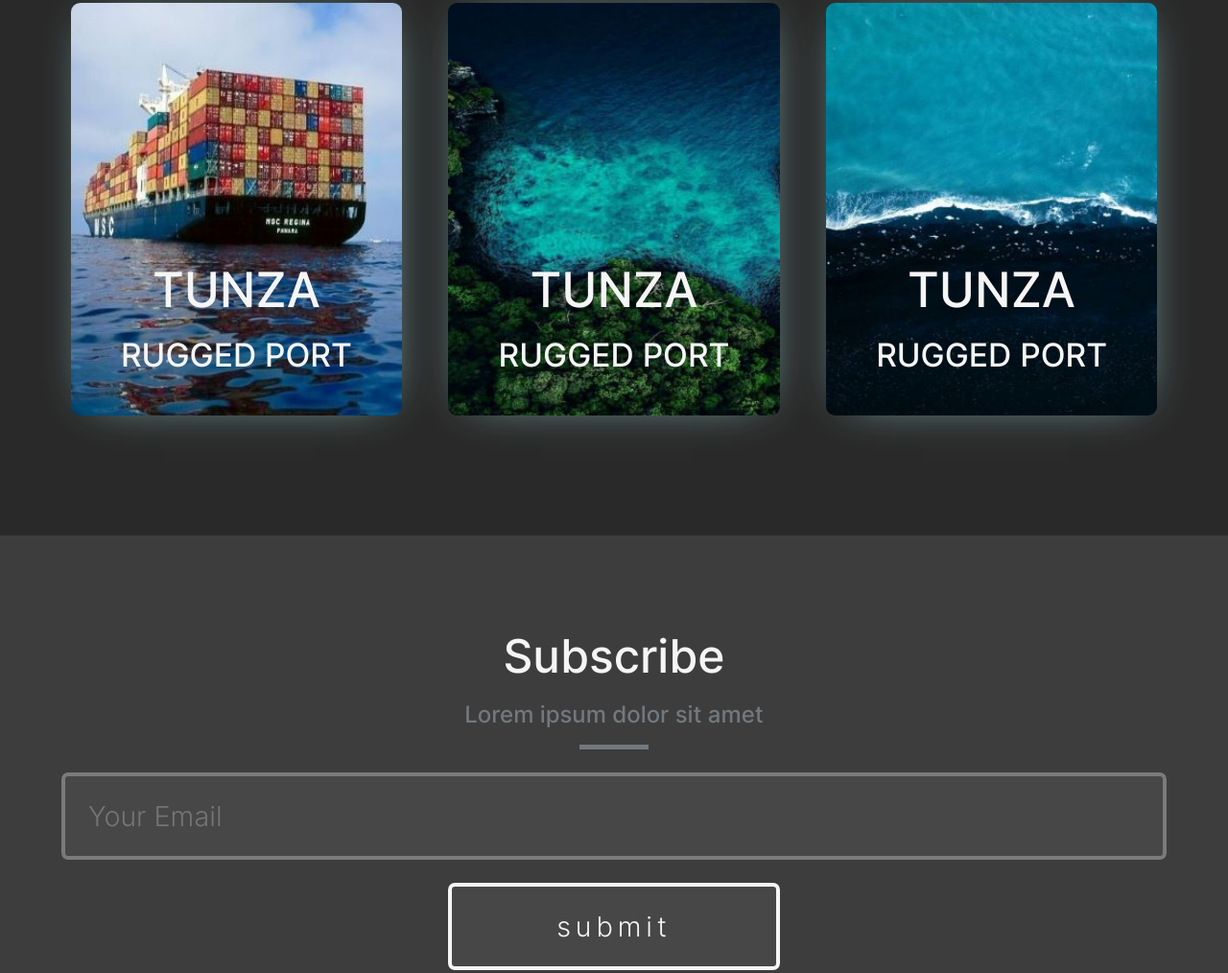
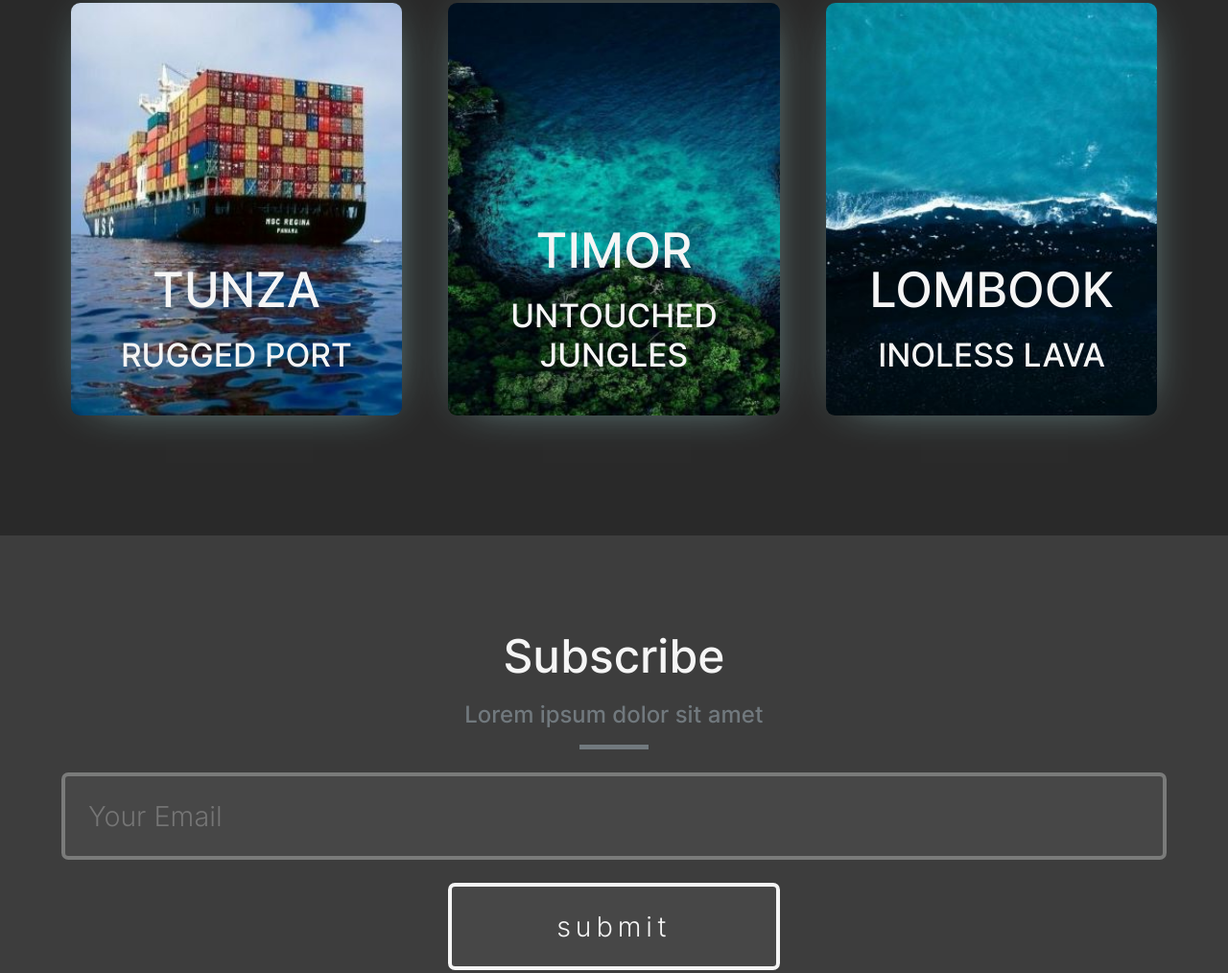
Before and after one commit to kimiadeveloper/TravellingTours, a plain HTML site: page index.html in a window 1280 px wide. Shown: the part 783-1797 px from the top of the page at 96% size. Drawn offline with Linux system fonts and the light colour scheme.

Commit message:
Update index.html

```diff
--- a/index.html
+++ b/index.html
@@ -66,16 +66,16 @@
         <div class="articles_image-jungle">
           <img src="jungle.jpg" alt="jungle" />
           <section>
-            <h5>tunza</h5>
-            <h6>rugged port</h6>
+            <h5>timor</h5>
+            <h6>untouched jungles</h6>
           </section>
         </div>
 
         <div class="articles_image-sea">
           <img src="sea.jpg" alt="sea" />
           <section>
-            <h5>tunza</h5>
-            <h6>rugged port</h6>
+            <h5>lombook</h5>
+            <h6>inoless lava</h6>
           </section>
         </div>
       </div>
```
